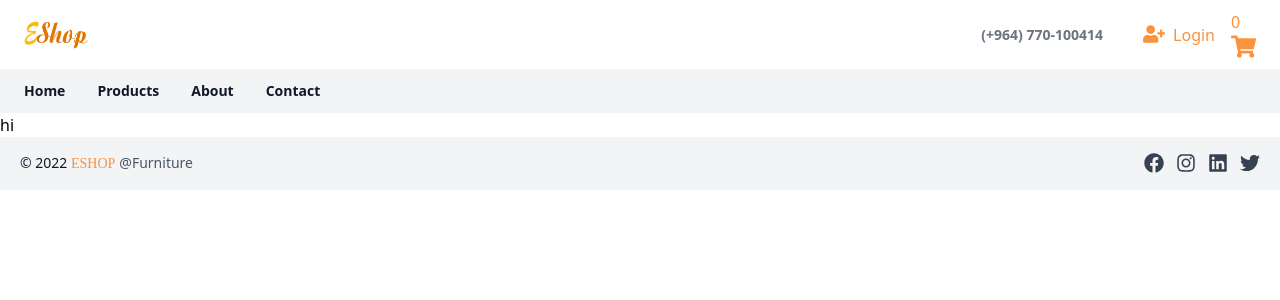
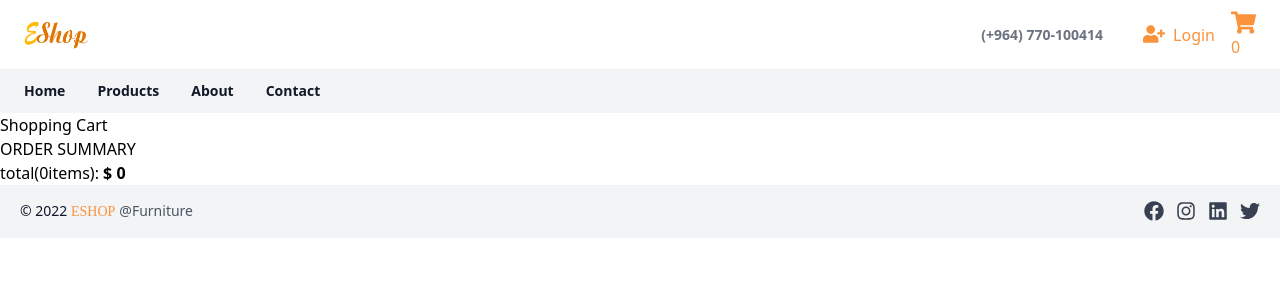
Before and after one commit to Shajwan-Namiq/my-capstone-app, a React (Create React App) app: page /cart in a window 1280 px wide. Shown: the top 300 px of the page. Built offline with nearby package versions, Linux system fonts and the light colour scheme; what tw-elements would draw is missing.

Commit message:
Adding shopping cart

```diff
--- a/package.json
+++ b/package.json
@@ -19,6 +19,7 @@
         "@types/react-redux": "^7.1.24",
         "axios": "^0.27.2",
         "babel-plugin-macros": "^3.1.0",
+        "create-store": "^1.0.0",
         "daisyui": "^2.25.0",
         "emailjs-com": "^3.2.0",
         "flowbite": "^1.5.2",
@@ -28,6 +29,7 @@
         "formik": "^2.2.9",
         "jquery": "^3.6.1",
         "loading-spinner": "^1.2.1",
+        "notistack": "^2.0.5",
         "react": "^18.2.0",
         "react-awesome-reveal": "^4.0.1",
         "react-dom": "^18.2.0",
--- a/src/components/Header.jsx
+++ b/src/components/Header.jsx
@@ -4,10 +4,13 @@ import Login from "./buttons/Login";
 import MyImage from "./images/Eshoplogo.png";
 import { Link } from "react-router-dom";
 import { FaShoppingCart } from "react-icons/fa";
-import { useSelector } from 'react-redux';
+ import { useNavigate } from "react-router-dom";
+ import { useSelector } from "react-redux";
 
 export default function Header() {
-  // store product at cart btn
+
+
+    const navigate = useNavigate();
     const cart = useSelector((state) => state.cart);
 
     const getTotalQuantity = () => {
@@ -51,9 +54,10 @@ export default function Header() {
                 type="button"
                 className="relative text-orange-400 transition-colors duration-200 transform dark:text-orange-400 hover:text-gray-600 dark:hover:text-gray-300"
                 to="/cart"
+                onClick={() => navigate("/cart")}
               >
-                <p>{getTotalQuantity() || 0}</p>
                 <FaShoppingCart size={25} />
+                <p> {getTotalQuantity() || 0} </p>
               </Link>
             </div>
           </div>
--- a/src/components/Product.jsx
+++ b/src/components/Product.jsx
@@ -4,9 +4,9 @@ import "react-inner-image-zoom/lib/InnerImageZoom/styles.min.css";
 import InnerImageZoom from "react-inner-image-zoom";
 import LoadingSpinner from "./LoadingSpinner";
 import { Link } from "react-router-dom";
-import { useDispatch } from 'react-redux';
-import {addToCart} from '../redux/cartSlice';
- import { useSelector } from "react-redux";
+ import { useDispatch } from "react-redux";
+ import { addToCart } from "../redux/cartSlice";
+
 
 
 function Product() {
@@ -17,8 +17,8 @@ function Product() {
   const [loading, setLoading] = useState(false);
   const { name, company, description, price } = product || {};
 
+ const dispatch = useDispatch();
 
-  const dispatch = useDispatch();
 
   useEffect(() => {
     (async () => {
@@ -181,9 +181,9 @@ function Product() {
                     ${price}
                   </span>
 
-                  <button className="flex  mr-2 ml-2  bg-slate-900 text-white  border-2  py-2 px-6   hover:bg-orange-400 rounded"
-                    onClick=
-                    {() =>
+                  <button
+                    className="flex  mr-2 ml-2  bg-slate-900 text-white  border-2  py-2 px-6   hover:bg-orange-400 rounded"
+                    onClick={() =>
                       dispatch(
                         addToCart({
                           id,
@@ -193,7 +193,8 @@ function Product() {
                         })
                       )
                     }
-                    > Add to Cart
+                  >
+                    Add to Cart
                   </button>
 
                   <Link
--- a/src/components/Products.jsx
+++ b/src/components/Products.jsx
@@ -112,7 +112,7 @@ export default function Products() {
 
         <div className=" mb-20">
           <div className="grid grid-flow-row-dense grid-cols-12 grid-rows-1">
-            <div className="col-span-12 lg:col-span-2  mx-2 mt-20">
+            <div className="col-span-12 lg:col-span-2  mx-2 mt-10">
               <div className="relative text-gray-600 focus-within:text-gray-400">
                 <span className="absolute inset-y-0 left-0 flex items-center pl-2">
                   <svg
@@ -168,7 +168,7 @@ export default function Products() {
             </div>
 
             <div className="mt-0 col-span-12  lg:col-span-10 ">
-              <div className="px-4 py-16 mx-auto  sm:max-w-xl md:max-w-full lg:max-w-screen-xl md:px-24 lg:px-8 lg:py-20 ">
+              <div className="px-4 py-16 mx-auto  sm:max-w-xl md:max-w-full lg:max-w-screen-xl md:px-24 lg:px-8 lg:py-10 ">
                 <div className=" grid grid-cols-1 md:grid-cols-2 lg:grid-cols-4 gap-3">
                   {search(data).map((item) => (
                     <div
--- /dev/null
+++ b/src/components/Total.jsx
@@ -0,0 +1,30 @@
+
+import { useSelector } from "react-redux";
+
+function Total() {
+  const cart = useSelector((state) => state.cart);
+
+  const getTotal = () => {
+    let totalQuantity = 0;
+    let totalPrice = 0;
+    cart.forEach((item) => {
+      totalQuantity += item.quantity;
+      totalPrice += item.price * item.quantity;
+    });
+    return { totalPrice, totalQuantity };
+  };
+
+  return (
+    <div className="total">
+      <h2> ORDER SUMMARY </h2>
+      <div>
+        <p className="total__p">
+          total({getTotal().totalQuantity}
+          items): <strong> $ {getTotal().totalPrice} </strong>
+        </p>
+      </div>
+    </div>
+  );
+}
+
+export default Total;
--- a/src/components/buttons/Cart.jsx
+++ b/src/components/buttons/Cart.jsx
@@ -1,12 +1,33 @@
-import React from 'react'
+import Total from "../Total";
+import CartItem from "./CartItem";
+import { useSelector } from "react-redux";
 
-
-export default function Cart() {
-
+function Cart() {
+  const cart = useSelector((state) => state.cart);
 
   return (
-    <>
-   hi
-    </>
+    <div className="cart">
+      <div className="cart__left">
+        <div>
+          <h3> Shopping Cart </h3>{" "}
+          {cart?.map((item) => (
+            <CartItem
+              key={item.id}
+              id={item.id}
+              image={item.image}
+              title={item.name}
+              price={item.price}
+              quantity={item.quantity}
+            />
+          ))}
+        </div>
+      </div>
+
+      <div className="cart__right">
+        <Total />
+      </div>
+    </div>
   );
 }
+
+export default Cart;
--- /dev/null
+++ b/src/components/buttons/CartItem.jsx
@@ -0,0 +1,36 @@
+
+import {
+  incrementQuantity,
+  decrementQuantity,
+  removeItem,
+} from "../../redux/cartSlice";
+import { useDispatch } from "react-redux";
+
+function CartItem({ id, image, name, price, quantity = 0 }) {
+  const dispatch = useDispatch();
+
+  return (
+    <div className="cartItem">
+      <img className="cartItem__image" src={image} alt="item" />
+      <div className="cartItem__info">
+        <p className="cartItem__title"> {name} </p>{" "}
+        <p className="cartItem__price">
+          <small> $ </small> <strong> {price} </strong>{" "}
+        </p>{" "}
+        <div className="cartItem__incrDec">
+          <button onClick={() => dispatch(decrementQuantity(id))}> - </button>{" "}
+          <p> {quantity} </p>{" "}
+          <button onClick={() => dispatch(incrementQuantity(id))}> + </button>{" "}
+        </div>{" "}
+        <button
+          className="cartItem__removeButton"
+          onClick={() => dispatch(removeItem(id))}
+        >
+          Remove{" "}
+        </button>{" "}
+      </div>{" "}
+    </div>
+  );
+}
+
+export default CartItem;
--- a/src/redux/cartSlice.js
+++ b/src/redux/cartSlice.js
@@ -1,4 +1,3 @@
-
 import { createSlice } from "@reduxjs/toolkit";
 
 const cartSlice = createSlice({
--- a/src/redux/store.js
+++ b/src/redux/store.js
@@ -1,7 +1,32 @@
-
 import { configureStore } from "@reduxjs/toolkit";
 import { cartReducer } from "./cartSlice";
+import storage from 'redux-persist/lib/storage';
+import {
+  persistStore,
+  persistReducer,
+  FLUSH,
+  REHYDRATE,
+  PAUSE,
+  PERSIST,
+  PURGE,
+  REGISTER,
+} from 'redux-persist'
+
+const persistConfig = {
+  key: 'root',
+  storage,
+}
+
+const persistedReducer = persistReducer(persistConfig, cartReducer)
 
 export const store = configureStore({
-  reducer: cartReducer,
-});
+  reducer: persistedReducer,
+  middleware: (getDefaultMiddleware) =>
+    getDefaultMiddleware({
+      serializableCheck: {
+        ignoredActions: [FLUSH, REHYDRATE, PAUSE, PERSIST, PURGE, REGISTER],
+      },
+    }),
+})
+
+export const persistor = persistStore(store)
```
Also changed, not shown: src/App.js (+1 -11 lines), src/index.js (+3 -4 lines), 1 other file (tests, documents, lock files or other folders). Lines whose indentation alone changed are shown as unchanged.
